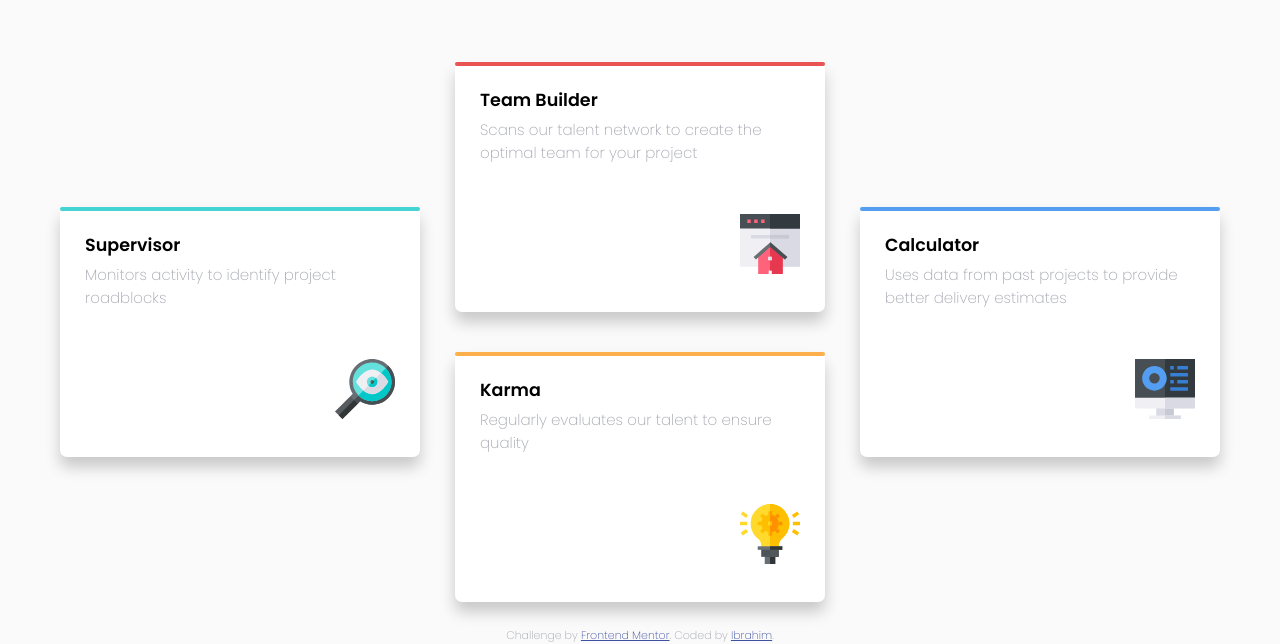
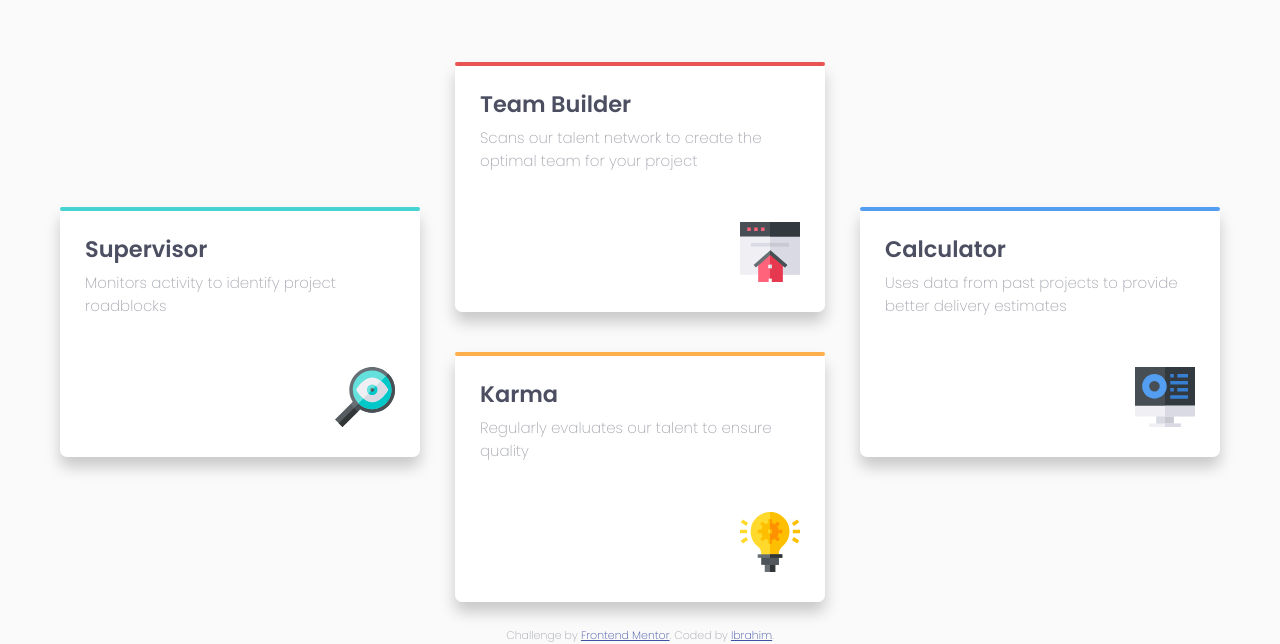
Before and after one commit to ibrahimano/four-card-feature-section-master, a plain HTML site: page index.html in a window 1280 px wide. Shown: the part 242-886 px from the top of the page. Drawn offline with Linux system fonts and the light colour scheme.

Commit message:
Update index.html

```diff
--- a/index.html
+++ b/index.html
@@ -21,7 +21,7 @@
 </head>
 <body>
 
-  <main>
+  <main class="container">
     <header>
     <h1 class="title-1">Reliable, efficient delivery</h1>
     <h1 class="title-2">Powered by Technology</h1>
@@ -34,12 +34,12 @@
     <div class="b-1">
       <section class="box box-1">
         <div class="box-0">
-          <h3>Supervisor</h3>
+          <h2>Supervisor</h2>
           <p>Monitors activity to identify project roadblocks</p>
         </div>
 
         <div class="image">
-         <img src="images/icon-supervisor.svg">
+         <img src="images/icon-supervisor.svg" alt="Supervisor">
         </div>
       </section>
     </div>
@@ -48,12 +48,12 @@
       <div class="b-2-1">
       <section class="box box-2">
         <div  class="box-0">
-          <h3>Team Builder</h3>
+          <h2>Team Builder</h2>
           <p>Scans our talent network to create the optimal team for your project</p>
         </div>
 
         <div class="image">
-         <img src="images/icon-team-builder.svg">
+         <img src="images/icon-team-builder.svg" alt="Team-builder">
         </div>
       </section>
       </div>
@@ -61,12 +61,12 @@
       <div class="b-2-2">
       <section class="box box-3">
         <div  class="box-0">
-          <h3>Karma</h3>
+          <h2>Karma</h2>
           <p>Regularly evaluates our talent to ensure quality</p>
         </div>
 
         <div class="image">
-          <img src="images/icon-karma.svg">
+          <img src="images/icon-karma.svg" alt="Karma">
         </div>
       </section>
       </div>
@@ -75,12 +75,12 @@
     <div class="b-3">
       <section class="box box-4">
         <div  class="box-0">
-          <h3>Calculator</h3>
+          <h2>Calculator</h2>
           <p>Uses data from past projects to provide better delivery estimates</p>
         </div>
 
         <div class="image">
-         <img src="images/icon-calculator.svg">
+         <img src="images/icon-calculator.svg" alt="calculator">
         </div>
       </section>
     </div>
```
